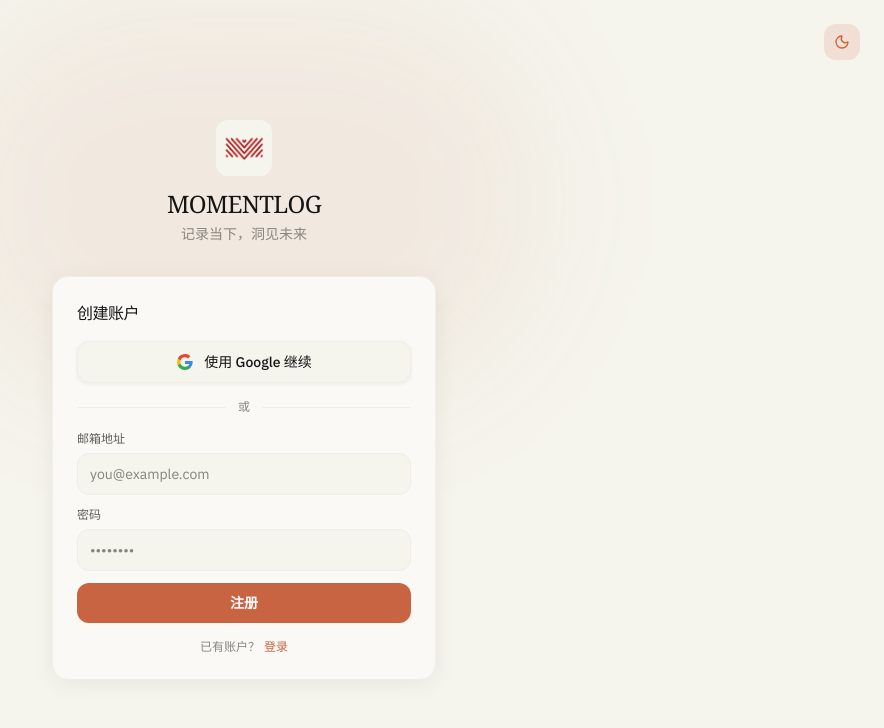
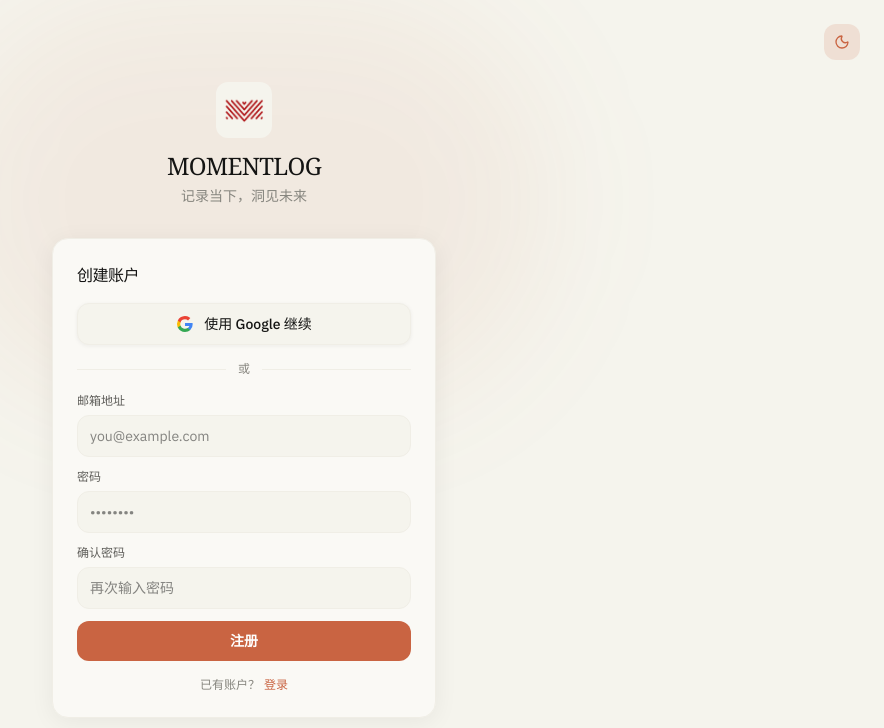
Before and after one commit to hassanfu/MomentLog, a Next.js app: page /login in a window 1280 px wide. Both pictures are taken after a click on the button "注册". Shown: the top 728 px of the page, without its empty margins (396-1280 px from the left). Built offline with nearby package versions, Linux system fonts and the light colour scheme.

Commit message:
feat(auth): login error zh mapping, signup password confirm
- Map invalid credentials → 邮箱未注册或密码错误
- Sign-up: confirm password field + mismatch toast; signUp error zh

Made-with: Cursor

```diff
--- a/app/(auth)/login/page.tsx
+++ b/app/(auth)/login/page.tsx
@@ -27,6 +27,12 @@ export default function LoginPage() {
         }
         // 整页跳转，保证 Supabase 写入的 Cookie 被下一请求（含 proxy）带上
         window.location.assign("/");
+        return;
+      }
+
+      const passwordConfirm = String(formData.get("password_confirm") ?? "");
+      if (password !== passwordConfirm) {
+        toast.error("两次输入的密码不一致");
         return;
       }
 
@@ -148,6 +154,7 @@ export default function LoginPage() {
                 name="password"
                 type="password"
                 required
+                autoComplete={mode === "signin" ? "current-password" : "new-password"}
                 placeholder="••••••••"
                 className="w-full px-3 py-3 md:py-2.5 rounded-xl text-base md:text-sm outline-none transition-all"
                 style={{
@@ -159,6 +166,28 @@ export default function LoginPage() {
                 onBlur={(e) => (e.target.style.borderColor = "var(--border)")}
               />
             </div>
+            {mode === "signup" && (
+              <div>
+                <label className="block text-sm md:text-xs font-medium mb-1.5" style={{ color: "var(--text-secondary)" }}>
+                  确认密码
+                </label>
+                <input
+                  name="password_confirm"
+                  type="password"
+                  required
+                  autoComplete="new-password"
+                  placeholder="再次输入密码"
+                  className="w-full px-3 py-3 md:py-2.5 rounded-xl text-base md:text-sm outline-none transition-all"
+                  style={{
+                    background: "var(--surface)",
+                    border: "1px solid var(--border)",
+                    color: "var(--text-primary)",
+                  }}
+                  onFocus={(e) => (e.target.style.borderColor = "var(--brand)")}
+                  onBlur={(e) => (e.target.style.borderColor = "var(--border)")}
+                />
+              </div>
+            )}
             <button
               type="submit"
               disabled={isPending}
--- a/lib/auth-browser.ts
+++ b/lib/auth-browser.ts
@@ -1,12 +1,42 @@
 "use client";
 
 import { createClient } from "@/lib/supabase/client";
+
+/** 登录失败文案（Supabase 对「用户不存在 / 密码错误」常返回同一类错误，统一用合并提示） */
+function mapSignInError(message: string): string {
+  const m = message.toLowerCase();
+  if (
+    m.includes("invalid login credentials") ||
+    m.includes("invalid credentials") ||
+    m === "invalid login credentials"
+  ) {
+    return "邮箱未注册或密码错误";
+  }
+  if (m.includes("email not confirmed") || m.includes("email_not_confirmed")) {
+    return "请先完成邮箱验证";
+  }
+  if (m.includes("too many requests") || m.includes("rate limit")) {
+    return "请求过于频繁，请稍后再试";
+  }
+  return message;
+}
+
+function mapSignUpError(message: string): string {
+  const m = message.toLowerCase();
+  if (m.includes("already registered") || m.includes("user already exists") || m.includes("already been registered")) {
+    return "该邮箱已注册，请直接登录";
+  }
+  if (m.includes("password")) {
+    if (m.includes("at least") || m.includes("length")) return "密码长度不符合要求";
+  }
+  return message;
+}
 
 /** 浏览器内登录：会话写入与 @supabase/ssr 兼容的 Cookie，middleware 可读到用户 */
 export async function signInWithEmailClient(email: string, password: string) {
   const supabase = createClient();
   const { error } = await supabase.auth.signInWithPassword({ email, password });
-  return error ? { ok: false as const, message: error.message } : { ok: true as const };
+  return error ? { ok: false as const, message: mapSignInError(error.message) } : { ok: true as const };
 }
 
 export async function signUpWithEmailClient(email: string, password: string) {
@@ -21,7 +51,7 @@ export async function signUpWithEmailClient(email: string, password: string) {
     password,
     options: { emailRedirectTo: `${site.replace(/\/$/, "")}/callback` },
   });
-  if (error) return { ok: false as const, message: error.message };
+  if (error) return { ok: false as const, message: mapSignUpError(error.message) };
   const needsEmailConfirm = !data.session;
   return { ok: true as const, needsEmailConfirm };
 }
```
